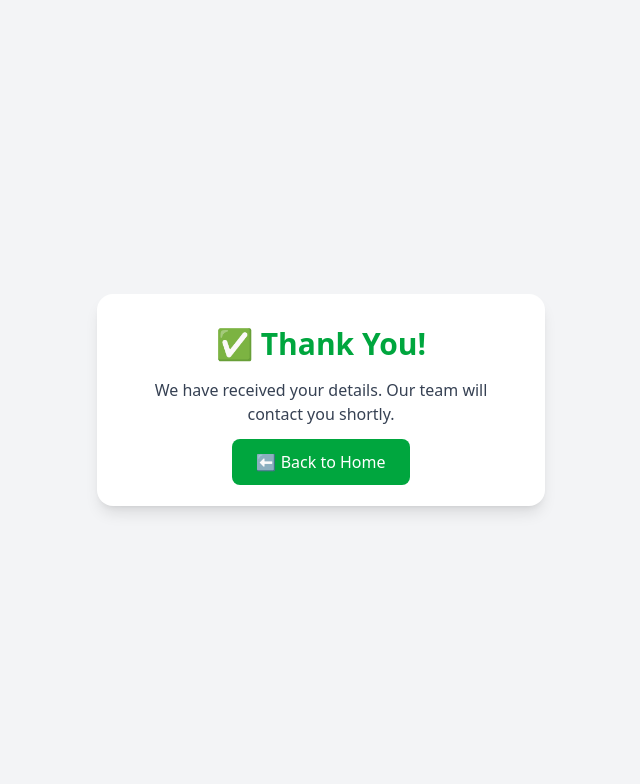
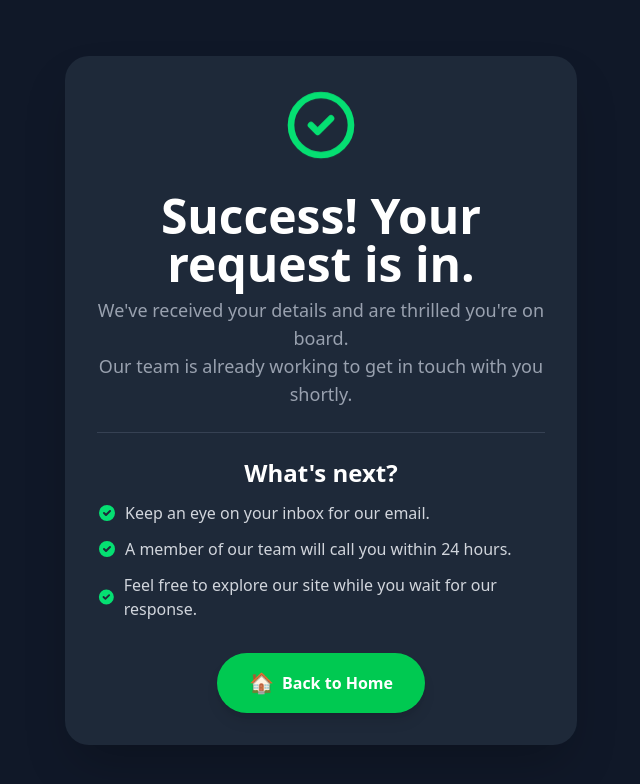
Before and after one commit to RishabhGoshwami/fusion, a React (Vite) app in the folder client/: page /thank-you in a window 1280 px wide. Shown: the top 784 px of the page, without its empty margins (319-959 px from the left). Built offline with nearby package versions, Linux system fonts and the light colour scheme.

Commit message:
new commit

```diff
--- a/client/src/components/AutoPopupForm.jsx
+++ b/client/src/components/AutoPopupForm.jsx
@@ -1,4 +1,6 @@
 import React, { useEffect, useState } from "react";
+import { useNavigate } from "react-router-dom";
+import brochure from "../assets/Nirala Gateway_99acres.pdf"; // 👈 Brochure import
 
 const AutoPopupForm = () => {
   const [isOpen, setIsOpen] = useState(false);
@@ -6,6 +8,8 @@ const AutoPopupForm = () => {
   const [loading, setLoading] = useState(false);
   const [message, setMessage] = useState({ text: "", type: "" });
   const [messageVisible, setMessageVisible] = useState(false);
+
+  const navigate = useNavigate();
 
   // Show the popup after a 1-second delay
   useEffect(() => {
@@ -30,7 +34,10 @@ const AutoPopupForm = () => {
 
     const mobilePattern = /^[6-9]\d{9}$/;
     if (!mobilePattern.test(formData.mobile)) {
-      showMessage("Please enter a valid 10-digit mobile number starting with 6-9.", "error");
+      showMessage(
+        "Please enter a valid 10-digit mobile number starting with 6-9.",
+        "error"
+      );
       return;
     }
 
@@ -40,6 +47,7 @@ const AutoPopupForm = () => {
       access_key: "d5f504e4-3e5a-4dda-8255-62123d25fe81",
       name: formData.name,
       mobile: formData.mobile,
+      project: "Fusion",
     };
 
     try {
@@ -51,11 +59,18 @@ const AutoPopupForm = () => {
 
       const result = await response.json();
       if (result.success) {
-        showMessage(`Thank you ${formData.name}! Your brochure will download shortly.`, "success");
-        // NOTE: The original code attempted to download a local PDF file.
-        // For this self-contained example, we will just show the success message.
-        // In a real application, you would handle the brochure download here.
-        setIsOpen(false);
+        // 👇 Auto Download PDF
+        const link = document.createElement("a");
+        link.href = brochure;
+        link.download = "Fusion-Brochure.pdf";
+        document.body.appendChild(link);
+        link.click();
+        document.body.removeChild(link);
+
+        // 👇 Navigate to ThankYou page after short delay
+        setTimeout(() => {
+          navigate("/thank-you");
+        }, 1000); // 1 sec delay so download starts first
       } else {
         showMessage("Something went wrong. Please try again.", "error");
       }
@@ -90,18 +105,16 @@ const AutoPopupForm = () => {
       {/* Popup Form Container */}
       <div className="fixed inset-0 flex items-center justify-center z-50 px-4">
         <div className="bg-white rounded-3xl shadow-2xl p-8 max-w-sm w-full animate-fade-in-up relative overflow-hidden transition-all duration-300">
-
           {/* Close Button */}
           <button
             className="absolute top-4 right-4 text-gray-400 hover:text-gray-800 transition-colors"
             onClick={() => setIsOpen(false)}
           >
-            <svg xmlns="http://www.w3.org/2000/svg" width="24" height="24" viewBox="0 0 24 24" fill="none" stroke="currentColor" strokeWidth="2" strokeLinecap="round" strokeLinejoin="round" className="lucide lucide-x"><path d="M18 6 6 18"/><path d="m6 6 12 12"/></svg>
+            ✕
           </button>
 
           {/* Header */}
           <div className="text-center mb-6">
-            <svg xmlns="http://www.w3.org/2000/svg" width="48" height="48" viewBox="0 0 24 24" fill="none" stroke="currentColor" strokeWidth="1.5" strokeLinecap="round" strokeLinejoin="round" className="mx-auto mb-2 text-yellow-500"><path d="M14.5 2H6a2 2 0 0 0-2 2v16a2 2 0 0 0 2 2h12a2 2 0 0 0 2-2V7.5L14.5 2z"/><polyline points="14 2 14 8 20 8"/><line x1="8" x2="16" y1="13" y2="13"/><line x1="8" x2="16" y1="17" y2="17"/><line x1="10" x2="14" y1="9" y2="9"/></svg>
             <h2 className="text-3xl font-extrabold text-gray-800 tracking-tight">
               Download Brochure
             </h2>
@@ -131,6 +144,8 @@ const AutoPopupForm = () => {
               title="Enter a valid 10-digit mobile number starting with 6-9"
               className="w-full border border-gray-200 rounded-xl p-3 bg-gray-50 text-gray-700 placeholder-gray-400 focus:outline-none focus:ring-2 focus:ring-yellow-400 transition duration-300"
             />
+            <input type="hidden" name="project" value="Fusion" />
+
             <button
               type="submit"
               disabled={loading}
@@ -138,7 +153,26 @@ const AutoPopupForm = () => {
             >
               {loading ? (
                 <>
-                  <svg className="animate-spin h-5 w-5 text-gray-900" xmlns="http://www.w3.org/2000/svg" fill="none" viewBox="0 0 24 24"><circle className="opacity-25" cx="12" cy="12" r="10" stroke="currentColor" strokeWidth="4"></circle><path className="opacity-75" fill="currentColor" d="M4 12a8 8 0 018-8V0C5.373 0 0 5.373 0 12h4zm2 5.291A7.962 7.962 0 014 12H0c0 3.042 1.135 5.824 3 7.96l2-2.67z"></path></svg>
+                  <svg
+                    className="animate-spin h-5 w-5 text-gray-900"
+                    xmlns="http://www.w3.org/2000/svg"
+                    fill="none"
+                    viewBox="0 0 24 24"
+                  >
+                    <circle
+                      className="opacity-25"
+                      cx="12"
+                      cy="12"
+                      r="10"
+                      stroke="currentColor"
+                      strokeWidth="4"
+                    ></circle>
+                    <path
+                      className="opacity-75"
+                      fill="currentColor"
+                      d="M4 12a8 8 0 018-8V0C5.373 0 0 5.373 0 12h4zm2 5.291A7.962 7.962 0 014 12H0c0 3.042 1.135 5.824 3 7.96l2-2.67z"
+                    ></path>
+                  </svg>
                   <span>Submitting...</span>
                 </>
               ) : (
--- a/client/src/components/ThankYou.jsx
+++ b/client/src/components/ThankYou.jsx
@@ -3,8 +3,9 @@ import { Link } from "react-router-dom";
 
 const ThankYou = () => {
   useEffect(() => {
+    // This effect handles the initial Google Analytics conversion event.
+    // It fires once the component mounts, ensuring the conversion is tracked.
     if (typeof window.gtag === "function") {
-      // Fire normal conversion event
       window.gtag("event", "conversion", {
         send_to: "AW-17499013491/IbexCNjz-JEbEPOCl5hB",
         value: 1.0,
@@ -12,7 +13,8 @@ const ThankYou = () => {
       });
     }
 
-    // Define gtag_report_conversion function globally
+    // This defines a global function for tracking a second conversion event.
+    // It's called when the user clicks the "Back to Home" button.
     window.gtag_report_conversion = function (url) {
       const callback = function () {
         if (typeof url !== "undefined") {
@@ -32,18 +34,90 @@ const ThankYou = () => {
   }, []);
 
   return (
-    <div className="flex flex-col items-center justify-center h-screen bg-gray-100 px-6">
-      <div className="bg-white shadow-lg rounded-2xl p-8 text-center max-w-md">
-        <h1 className="text-3xl font-bold text-green-600 mb-4">✅ Thank You!</h1>
-        <p className="text-gray-700 mb-6">
-          We have received your details. Our team will contact you shortly.
-        </p>
+    <div className="flex min-h-screen items-center justify-center bg-gray-900 px-4 py-12">
+      <div className="w-full max-w-lg transform rounded-3xl bg-gray-800 p-8 text-center shadow-2xl transition-all duration-500 hover:scale-[1.02]">
+        <div className="flex flex-col items-center">
+          <svg
+            className="mb-6 h-20 w-20 animate-bounce text-green-400"
+            fill="none"
+            stroke="currentColor"
+            viewBox="0 0 24 24"
+            xmlns="http://www.w3.org/2000/svg"
+          >
+            <path
+              strokeLinecap="round"
+              strokeLinejoin="round"
+              strokeWidth="2"
+              d="M9 12l2 2 4-4m6 2a9 9 0 11-18 0 9 9 0 0118 0z"
+            ></path>
+          </svg>
+          <h1 className="mb-2 text-4xl font-extrabold text-white sm:text-5xl">
+            Success! Your request is in.
+          </h1>
+          <p className="text-md mb-6 font-light text-gray-400 sm:text-lg">
+            We've received your details and are thrilled you're on board.
+            <br />
+            Our team is already working to get in touch with you shortly.
+          </p>
+        </div>
+        <div className="border-t border-gray-700 pt-6">
+          <h2 className="mb-3 text-2xl font-semibold text-white">
+            What's next?
+          </h2>
+          <ul className="mb-8 space-y-3 text-left text-gray-300">
+            <li className="flex items-center">
+              <svg
+                className="mr-2 h-5 w-5 text-green-400"
+                fill="currentColor"
+                viewBox="0 0 20 20"
+              >
+                <path
+                  fillRule="evenodd"
+                  d="M10 18a8 8 0 100-16 8 8 0 000 16zm3.707-9.293a1 1 0 00-1.414-1.414L9 10.586 7.707 9.293a1 1 0 00-1.414 1.414l2 2a1 1 0 001.414 0l4-4z"
+                  clipRule="evenodd"
+                ></path>
+              </svg>
+              <span>Keep an eye on your inbox for our email.</span>
+            </li>
+            <li className="flex items-center">
+              <svg
+                className="mr-2 h-5 w-5 text-green-400"
+                fill="currentColor"
+                viewBox="0 0 20 20"
+              >
+                <path
+                  fillRule="evenodd"
+                  d="M10 18a8 8 0 100-16 8 8 0 000 16zm3.707-9.293a1 1 0 00-1.414-1.414L9 10.586 7.707 9.293a1 1 0 00-1.414 1.414l2 2a1 1 0 001.414 0l4-4z"
+                  clipRule="evenodd"
+                ></path>
+              </svg>
+              <span>A member of our team will call you within 24 hours.</span>
+            </li>
+            <li className="flex items-center">
+              <svg
+                className="mr-2 h-5 w-5 text-green-400"
+                fill="currentColor"
+                viewBox="0 0 20 20"
+              >
+                <path
+                  fillRule="evenodd"
+                  d="M10 18a8 8 0 100-16 8 8 0 000 16zm3.707-9.293a1 1 0 00-1.414-1.414L9 10.586 7.707 9.293a1 1 0 00-1.414 1.414l2 2a1 1 0 001.414 0l4-4z"
+                  clipRule="evenodd"
+                ></path>
+              </svg>
+              <span>
+                Feel free to explore our site while you wait for our response.
+              </span>
+            </li>
+          </ul>
+        </div>
         <Link
           to="/"
-          onClick={() => window.gtag_report_conversion("/")} // <-- gtag_report_conversion call
-          className="bg-green-600 text-white px-6 py-3 rounded-lg font-medium hover:bg-green-700 transition"
+          onClick={() => window.gtag_report_conversion("/")}
+          className="inline-flex transform items-center justify-center rounded-full bg-green-500 px-8 py-4 font-bold text-white shadow-lg transition-all duration-300 hover:scale-105 hover:bg-green-600 focus:outline-none focus:ring-4 focus:ring-green-300"
         >
-          ⬅ Back to Home
+          <span className="mr-2 text-xl">🏠</span>
+          Back to Home
         </Link>
       </div>
     </div>
```
